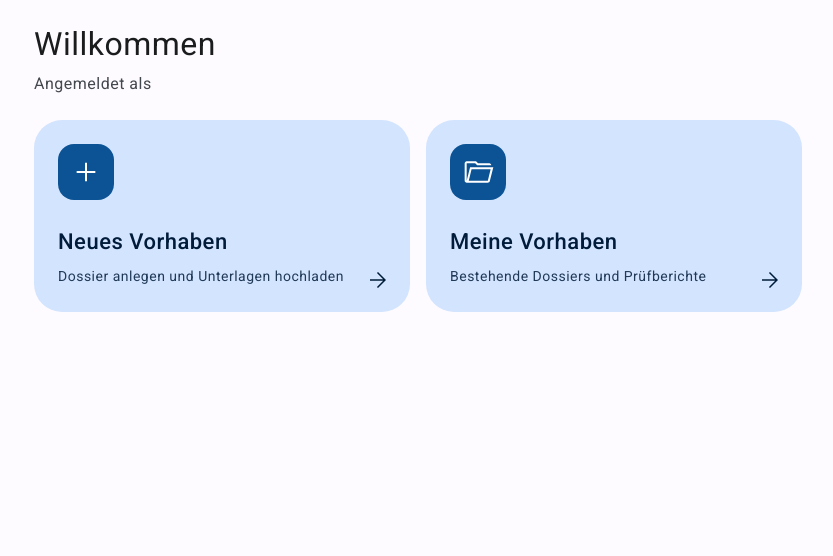
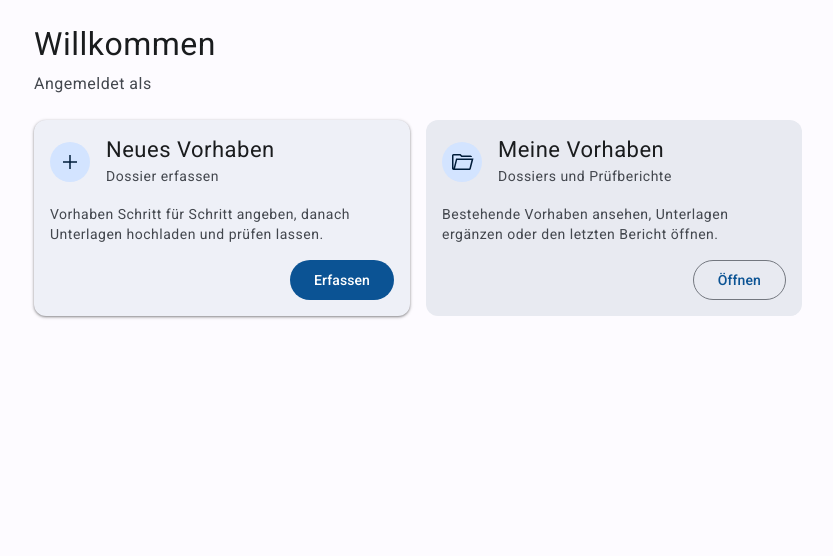
Before and after one commit to flawas/Planklar, a FastAPI app: template app/web/templates/home.html in a window 1280 px wide. Shown: the part 64-620 px from the top of the page, without its empty margins (222-1055 px from the left). Run offline with FastAPI, Linux system fonts and the light colour scheme; the template is opened without the code that fills it, so the values that code supplies are empty; parts of the project's set-up code (start-up, migrations or seed data) failed here and were passed over.

Commit message:
feat(web): Startseite mit Material-3-Cards (#129)
Co-Authored-By: Claude Sonnet 5.5 <noreply@anthropic.com>

```diff
--- a/app/web/static/style.css
+++ b/app/web/static/style.css
@@ -147,22 +147,22 @@ details > summary { cursor: pointer; padding: .5rem 0; color: var(--primary); fo
 .meta dt { float: left; clear: left; width: 8rem; font-weight: 500; color: var(--on-surface-variant); }
 .meta dd { margin: 0 0 .15rem 8.5rem; }
 
-/* Startseite: Kacheln */
+/* Cards (https://m3.material.io/components/cards): elevated, filled, outlined */
 .untertitel { color: var(--on-surface-variant); margin: -.5rem 0 1.5rem; }
-.kacheln { display: grid; grid-template-columns: repeat(auto-fit, minmax(15rem, 1fr)); gap: 1rem; }
-.kachel { position: relative; display: flex; flex-direction: column; gap: .5rem; min-height: 12rem;
-  padding: 1.5rem; border-radius: 1.75rem; text-decoration: none;
-  background: var(--primary-container); color: var(--on-primary-container);
-  transition: box-shadow .2s, transform .2s; }
-.kachel:hover { box-shadow: var(--elev-1), 0 4px 12px rgb(0 0 0 / .12); transform: translateY(-2px); }
-.kachel-zweit { background: var(--surface-container-high); color: var(--on-surface); }
-.kachel-icon { display: inline-flex; align-items: center; justify-content: center; width: 3.5rem; height: 3.5rem;
-  border-radius: 1rem; background: var(--primary); color: var(--on-primary); margin-bottom: auto; }
-.kachel-icon .icon { width: 2rem; height: 2rem; }
-.kachel strong { font: 500 1.375rem/1.75rem Roboto, sans-serif; }
-.kachel-text { font-size: .875rem; opacity: .85; padding-right: 2rem; }
-.kachel-pfeil { position: absolute; right: 1.25rem; bottom: 1.25rem; }
-@media (prefers-reduced-motion: reduce) { .kachel:hover { transform: none; } }
+.cards { display: grid; grid-template-columns: repeat(auto-fit, minmax(16rem, 1fr)); gap: 1rem; align-items: stretch; }
+.card { display: flex; flex-direction: column; gap: 1rem; padding: 1rem; border-radius: .75rem;
+  color: var(--on-surface); transition: box-shadow .2s; }
+.card-elevated { background: var(--surface-container); box-shadow: var(--elev-1); }
+.card-elevated:hover { box-shadow: 0 1px 3px rgb(0 0 0 / .3), 0 4px 8px 3px rgb(0 0 0 / .15); }
+.card-filled { background: var(--surface-container-high); }
+.card-outlined { background: var(--surface); border: 1px solid var(--outline-variant); }
+.card-kopf { display: flex; align-items: center; gap: 1rem; }
+.card-kopf h2 { font: 400 1.375rem/1.75rem Roboto, sans-serif; margin: 0; }
+.card-sub { margin: 0; font-size: .875rem; color: var(--on-surface-variant); }
+.avatar { display: inline-flex; align-items: center; justify-content: center; width: 2.5rem; height: 2.5rem;
+  border-radius: 50%; background: var(--primary-container); color: var(--on-primary-container); flex: none; }
+.card-text { margin: 0; flex: 1; color: var(--on-surface-variant); font-size: .875rem; line-height: 1.25rem; }
+.card-aktionen { display: flex; justify-content: flex-end; gap: .5rem; }
 
 @media (max-width: 36rem) {
   .abmelden span { display: none; }
--- a/app/web/templates/home.html
+++ b/app/web/templates/home.html
@@ -4,26 +4,32 @@
 {% block content %}
 <h1>Willkommen</h1>
 <p class="untertitel">Angemeldet als {{ user.email }}</p>
-<div class="kacheln">
-  <a class="kachel" href="/vorhaben/neu">
-    <span class="kachel-icon">{{ icon("add") }}</span>
-    <strong>Neues Vorhaben</strong>
-    <span class="kachel-text">Dossier anlegen und Unterlagen hochladen</span>
-    <span class="kachel-pfeil">{{ icon("arrow_forward") }}</span>
-  </a>
-  <a class="kachel" href="/vorhaben">
-    <span class="kachel-icon">{{ icon("folder_open") }}</span>
-    <strong>Meine Vorhaben</strong>
-    <span class="kachel-text">Bestehende Dossiers und Prüfberichte</span>
-    <span class="kachel-pfeil">{{ icon("arrow_forward") }}</span>
-  </a>
+<div class="cards">
+  <article class="card card-elevated" aria-labelledby="c-neu">
+    <header class="card-kopf">
+      <span class="avatar">{{ icon("add") }}</span>
+      <div><h2 id="c-neu">Neues Vorhaben</h2><p class="card-sub">Dossier erfassen</p></div>
+    </header>
+    <p class="card-text">Vorhaben Schritt für Schritt angeben, danach Unterlagen hochladen und prüfen lassen.</p>
+    <div class="card-aktionen"><a class="btn" href="/vorhaben/neu">Erfassen</a></div>
+  </article>
+  <article class="card card-filled" aria-labelledby="c-liste">
+    <header class="card-kopf">
+      <span class="avatar">{{ icon("folder_open") }}</span>
+      <div><h2 id="c-liste">Meine Vorhaben</h2><p class="card-sub">Dossiers und Prüfberichte</p></div>
+    </header>
+    <p class="card-text">Bestehende Vorhaben ansehen, Unterlagen ergänzen oder den letzten Bericht öffnen.</p>
+    <div class="card-aktionen"><a class="btn zweit" href="/vorhaben">Öffnen</a></div>
+  </article>
   {% if user.is_superuser %}
-  <a class="kachel kachel-zweit" href="/einstellungen/ki">
-    <span class="kachel-icon">{{ icon("settings") }}</span>
-    <strong>KI-Einstellungen</strong>
-    <span class="kachel-text">Anbieter, Modell und Schlüssel</span>
-    <span class="kachel-pfeil">{{ icon("arrow_forward") }}</span>
-  </a>
+  <article class="card card-outlined" aria-labelledby="c-ki">
+    <header class="card-kopf">
+      <span class="avatar">{{ icon("settings") }}</span>
+      <div><h2 id="c-ki">KI-Einstellungen</h2><p class="card-sub">Nur für Administratoren</p></div>
+    </header>
+    <p class="card-text">Anbieter, Modell und Zugangsschlüssel für die Seitenanalyse festlegen.</p>
+    <div class="card-aktionen"><a class="btn zweit" href="/einstellungen/ki">Konfigurieren</a></div>
+  </article>
   {% endif %}
 </div>
 {% endblock %}
```
